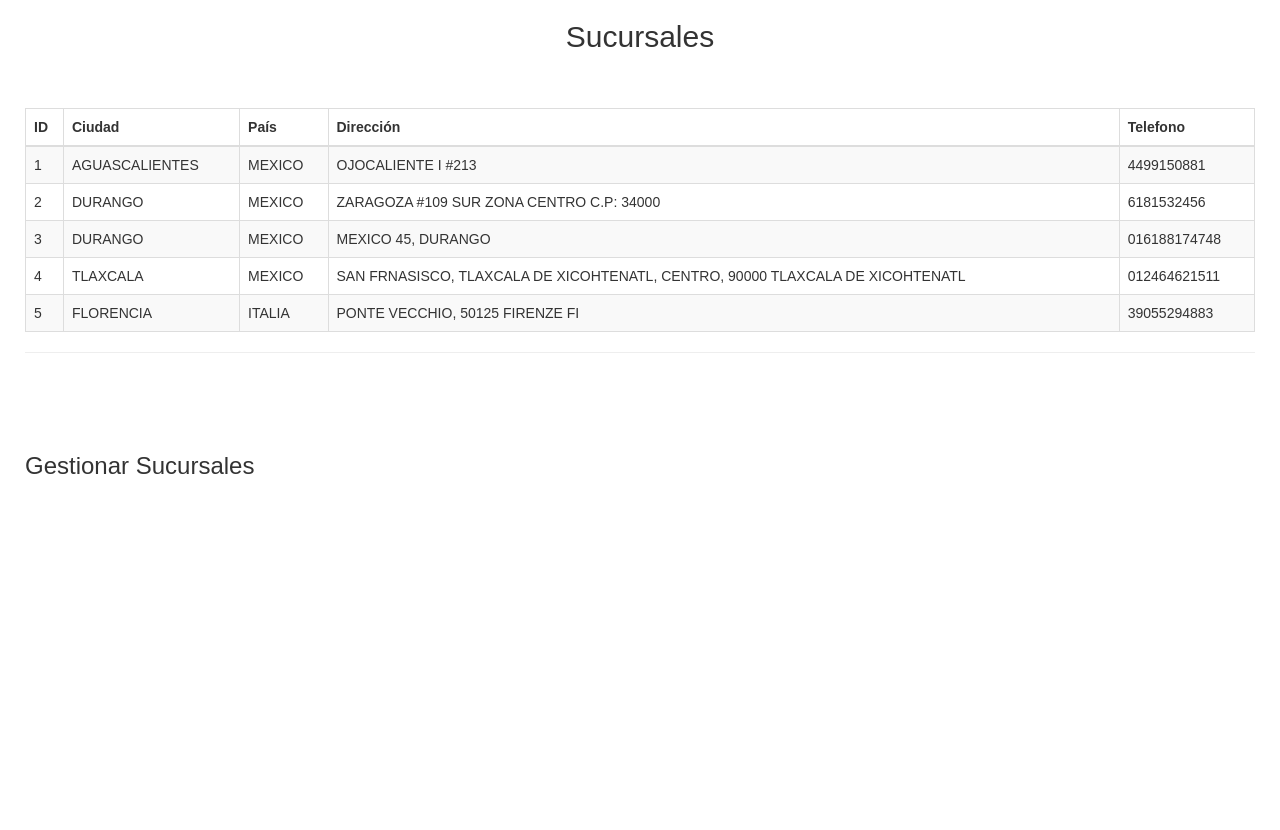
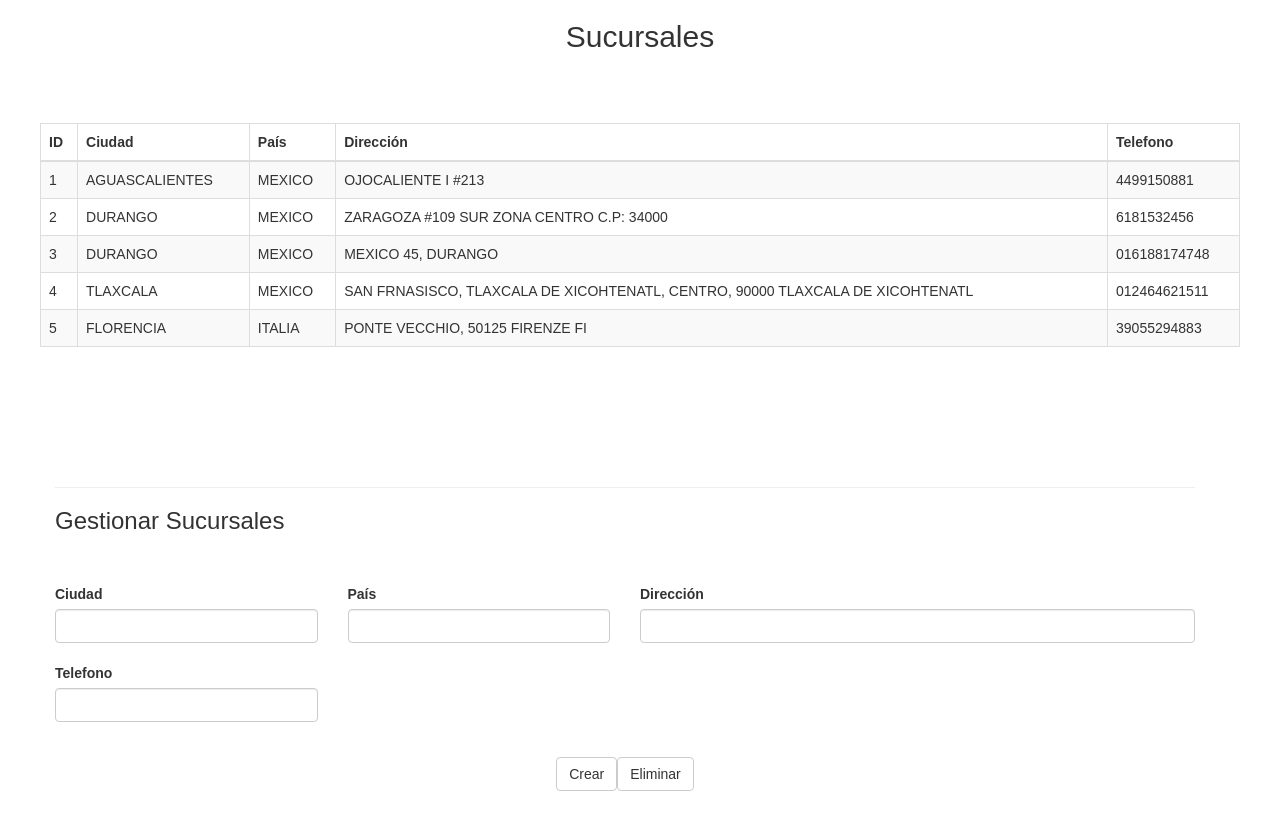
Before and after one commit to Eric-Andrade/Celulares-jpg, a React (Create React App) app: page / in a window 1280 px wide. Before the commit the page ends 800 px from the top, so only its background shows below. Built offline with nearby package versions, Linux system fonts and the light colour scheme.

Commit message:
crear sucursales

```diff
--- a/src/App.js
+++ b/src/App.js
@@ -6,6 +6,7 @@ import logo from './logo.svg';
 // import Welcome from'./components/welcome';
 import './App.css';
 import Sucursales from './components/sucursales';
+
 
 
 class App extends Component {
--- a/src/components/sucursales.css
+++ b/src/components/sucursales.css
@@ -1,7 +1,7 @@
 .table-container{
-    max-height: 400px;
+    max-height: 300px;
     overflow-y: scroll;
       }
-      .margen{
-        margin: 25px;
-      }
+.margen{
+        margin: 40px;
+}
--- a/src/components/sucursales.js
+++ b/src/components/sucursales.js
@@ -43,9 +43,60 @@ class sucursales extends Component {
    constructor(props){
        super(props)
        this.state={
-        s:sinicial
+        s:sinicial,
+        row:{
+            ID:0,
+            Ciudad:"",
+            Pais:"",
+            Direccion:"",
+            Telefono:""
+        },
+        id:5,
+        id2:null
     }
    }
+
+   refresh=()=>{
+       this.setState({s:sinicial})
+   }
+
+   restaurarform=()=>{
+
+    let  rowvar={
+        ID:null,
+        Ciudad:"",
+        Pais:"",
+        Direccion:"",
+        Telefono:""
+    }
+    this.setState({
+        row:rowvar
+    })
+   }
+   crear=()=>{
+    var ids=this.state.id+1
+    this.setState({
+        id2:ids
+    })
+    var row={
+        ID:ids,
+        Ciudad: this.state.row.Ciudad,
+        Pais: this.state.row.Pais,
+        Direccion: this.state.row.Direccion,
+        Telefono: this.state.row.Telefono
+
+    }
+    var create=this.state.s.concat([row])
+    sinicial=create
+    this.refresh()
+        this.setState({
+            cambiaragg:1, id:ids
+        })
+        this.restaurarform()
+
+
+}
+
     render() {
 
         return (
@@ -86,13 +137,52 @@ class sucursales extends Component {
 
 
                 </table>
-                <hr/>
-                    <br/><br/><br/>
+
+
+                </div>
+            </div>
+            <div className="margen container">
+            <br/><br/><br/>
+                    <hr/>
 
                     <h3 clasName="text-left">Gestionar Sucursales</h3>
-                </div>
+                    <br/><br/>
 
+                    <div className="form-group row">
+                        <div className="col-xs-3">
 
+                            <label htmlFor="ex-1">Ciudad</label>
+                            <input className="form-control" name="Ciudad" id="Ciudad" type="text" value={this.state.row.Ciudad}/>
+
+                            <br/>
+
+                            <label htmlFor="ex-1">Telefono</label>
+                            <input className="form-control" name="Telefono" id="Telefono" type="text" value={this.state.row.Telefono}/>
+                        </div>
+
+                        <div className="col-xs-3 ">
+
+                            <label htmlFor="ex-1">País</label>
+                            <input className="form-control" name="Pais" id="Pais" type="text" value={this.state.row.Pais}/>
+
+                        </div>
+
+                        <div className="col-xs-6">
+                            <label htmlFor="ex-1">Dirección</label>
+                            <input className="form-control" name="Direccion" id="Direccion" type="text" value={this.state.row.Direccion}/>
+
+                            <input className="form-control" type="hidden"/>
+                        </div>
+
+                    </div>
+
+                   <center>
+                       <br/>
+                   <div clasName="conteiner-fluid">
+                        <button type="button"  className="btn btn-default" onClick={this.crear}>Crear</button>
+                        <button type="button"  className="btn btn-default">Eliminar</button>
+                   </div>
+                    </center>
             </div>
         </div>
 
```
Also changed, not shown: src/components/notas.txt.
